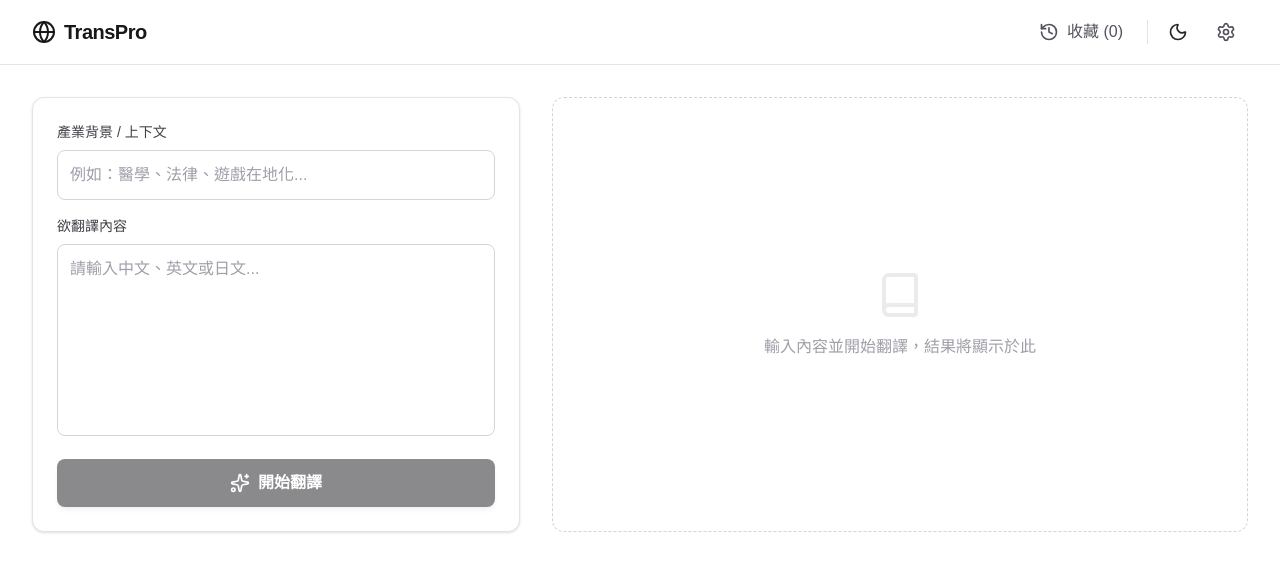
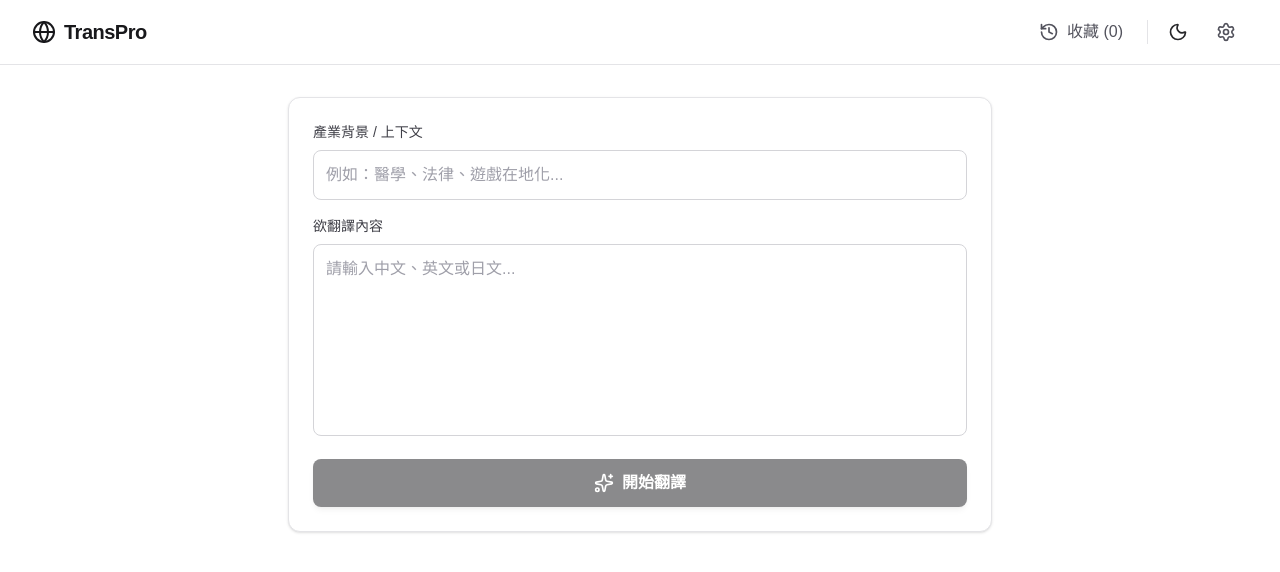
Before and after one commit to Tomalin18/TransPro, a Next.js app: page / in a window 1280 px wide. Shown: the top 572 px of the page. Built offline with nearby package versions, Linux system fonts and the light colour scheme.

Commit message:
refactor: move translation results to a bottom drawer layout

```diff
--- a/src/app/page.tsx
+++ b/src/app/page.tsx
@@ -1,7 +1,7 @@
 "use client";
 
 import { useState, useEffect } from "react";
-import { Book, Globe, Save, Sparkles, Copy, Check, Trash2, History, X, Settings } from "lucide-react";
+import { Book, Globe, Save, Sparkles, Copy, Check, Trash2, History, X, Settings, ChevronUp } from "lucide-react";
 import { translateText, TranslationData } from "@/actions/translate";
 import { ThemeToggle } from "@/components/theme-toggle";
 
@@ -22,6 +22,7 @@ export default function Home() {
   // 輸出狀態
   const [translations, setTranslations] = useState<TranslationData | null>(null);
   const [isLoading, setIsLoading] = useState(false);
+  const [showResultDrawer, setShowResultDrawer] = useState(false);
 
   // 收藏與設定狀態
   const [favorites, setFavorites] = useState<FavoriteItem[]>([]);
@@ -61,12 +62,14 @@ export default function Home() {
 
     setIsLoading(true);
     setTranslations(null);
+    setShowResultDrawer(false);
 
     try {
       const result = await translateText(apiKey, sourceText, industryContext);
 
       if (result.success && result.data) {
         setTranslations(result.data);
+        setShowResultDrawer(true); // 翻譯成功後打開抽屜
       } else {
         alert(result.error || "翻譯發生錯誤，請檢查 API Key 或網路連線");
       }
@@ -112,11 +115,11 @@ export default function Home() {
     setIndustryContext(item.context);
     setTranslations(item.result);
     setShowFavorites(false);
-    window.scrollTo({ top: 0, behavior: 'smooth' });
+    setShowResultDrawer(true); // 載入收藏後直接打開結果
   };
 
   return (
-    <div className="min-h-screen bg-white dark:bg-black text-zinc-900 dark:text-zinc-100 relative transition-colors duration-300">
+    <div className="min-h-screen bg-white dark:bg-black text-zinc-900 dark:text-zinc-100 relative transition-colors duration-300 pb-24">
       {/* Header */}
       <header className="bg-white dark:bg-zinc-900/80 backdrop-blur-md border-b border-zinc-200 dark:border-zinc-800 sticky top-0 z-10">
         <div className="max-w-7xl mx-auto px-4 sm:px-6 lg:px-8 h-16 flex items-center justify-between">
@@ -198,27 +201,27 @@ export default function Home() {
         </div>
       )}
 
-      {/* 收藏列表 Dialog */}
+      {/* 收藏列表側邊欄 (Drawer) */}
       {showFavorites && (
-        <div className="fixed inset-0 z-50 flex items-center justify-center p-4">
+        <div className="fixed inset-0 z-50 flex justify-end">
           {/* 背景遮罩 */}
           <div
-            className="absolute inset-0 bg-black/40 backdrop-blur-sm animate-in fade-in"
+            className="absolute inset-0 bg-black/40 backdrop-blur-sm"
             onClick={() => setShowFavorites(false)}
           />
 
-          {/* Dialog 內容 */}
-          <div className="bg-white dark:bg-zinc-900 border border-zinc-200 dark:border-zinc-800 rounded-2xl shadow-2xl w-full max-w-2xl max-h-[85vh] flex flex-col relative z-10 animate-in zoom-in-95 duration-200">
-            <div className="p-6 border-b border-zinc-200 dark:border-zinc-800 flex items-center justify-between">
-              <h2 className="text-xl font-bold text-zinc-900 dark:text-white flex items-center gap-2">
-                <Save className="w-6 h-6 text-zinc-900 dark:text-white" /> 我的收藏
+          {/* 側邊欄內容 */}
+          <div className="relative w-full max-w-md bg-white dark:bg-zinc-900 border-l border-zinc-200 dark:border-zinc-800 h-full shadow-2xl flex flex-col animate-in slide-in-from-right duration-300">
+            <div className="p-4 border-b border-zinc-200 dark:border-zinc-800 flex items-center justify-between bg-zinc-50 dark:bg-zinc-900/50">
+              <h2 className="text-lg font-bold text-zinc-900 dark:text-white flex items-center gap-2">
+                <Save className="w-5 h-5 text-zinc-900 dark:text-white" /> 我的收藏
               </h2>
-              <button onClick={() => setShowFavorites(false)} className="p-2 hover:bg-zinc-100 dark:hover:bg-zinc-800 rounded-full text-zinc-500 dark:text-zinc-400 transition">
+              <button onClick={() => setShowFavorites(false)} className="p-2 hover:bg-zinc-200 dark:hover:bg-zinc-800 rounded-full text-zinc-500 dark:text-zinc-400">
                 <X className="w-5 h-5" />
               </button>
             </div>
 
-            <div className="flex-1 overflow-y-auto p-6 space-y-4">
+            <div className="flex-1 overflow-y-auto p-4 space-y-4">
               {favorites.length === 0 ? (
                 <div className="text-center text-zinc-400 dark:text-zinc-600 py-10">
                   暫無收藏內容
@@ -228,21 +231,20 @@ export default function Home() {
                   <div
                     key={item.id}
                     onClick={() => handleLoadFavorite(item)}
-                    className="group bg-zinc-50 dark:bg-zinc-950 border border-zinc-200 dark:border-zinc-800 rounded-xl p-4 hover:border-zinc-400 dark:hover:border-zinc-600 hover:shadow-md transition cursor-pointer relative"
+                    className="group bg-white dark:bg-zinc-950 border border-zinc-200 dark:border-zinc-800 rounded-xl p-4 hover:border-zinc-400 dark:hover:border-zinc-600 hover:shadow-md transition cursor-pointer relative"
                   >
                     <div className="flex justify-between items-start mb-2">
-                      <span className="text-xs font-mono text-zinc-500 dark:text-zinc-400 bg-white dark:bg-zinc-900 px-2 py-1 rounded border border-zinc-200 dark:border-zinc-800">
+                      <span className="text-xs font-mono text-zinc-500 dark:text-zinc-400 bg-zinc-100 dark:bg-zinc-800 px-2 py-1 rounded">
                         {new Date(item.timestamp).toLocaleDateString()}
                       </span>
                       <button
                         onClick={(e) => handleDeleteFavorite(item.id, e)}
                         className="text-zinc-400 hover:text-red-500 p-1 rounded opacity-0 group-hover:opacity-100 transition"
-                        title="刪除收藏"
                       >
                         <Trash2 className="w-4 h-4" />
                       </button>
                     </div>
-                    <p className="font-medium text-zinc-900 dark:text-zinc-100 line-clamp-2 mb-2">{item.source}</p>
+                    <p className="font-medium text-zinc-800 dark:text-zinc-200 line-clamp-2 mb-2">{item.source}</p>
                     <p className="text-xs text-zinc-500 dark:text-zinc-400 line-clamp-1">
                        {item.context ? `[${item.context}]` : '[無背景]'} • {item.result.zh.substring(0, 20)}...
                     </p>
@@ -254,13 +256,9 @@ export default function Home() {
         </div>
       )}
 
-      <main className="max-w-7xl mx-auto px-4 sm:px-6 lg:px-8 py-8">
-        <div className="grid grid-cols-1 lg:grid-cols-12 gap-8">
-
-          {/* 左側：輸入區 (佔 5/12) */}
-          <div className="lg:col-span-5 space-y-6">
-
-            {/* 翻譯輸入 */}
+      <main className="max-w-3xl mx-auto px-4 sm:px-6 lg:px-8 py-8">
+        {/* 單欄輸入區 */}
+        <div className="space-y-6">
           <div className="bg-white dark:bg-zinc-900 p-6 rounded-xl shadow-sm border border-zinc-200 dark:border-zinc-800 h-fit">
             <div className="space-y-4">
               <div>
@@ -306,24 +304,52 @@ export default function Home() {
             </div>
           </div>
         </div>
+      </main>
 
-          {/* 右側：輸出區 (佔 7/12) */}
-          <div className="lg:col-span-7 space-y-6">
-            {!translations && !isLoading && (
-              <div className="h-full flex flex-col items-center justify-center text-zinc-400 dark:text-zinc-600 min-h-[400px] bg-white dark:bg-zinc-900 rounded-xl border border-dashed border-zinc-300 dark:border-zinc-700">
-                <Book className="w-12 h-12 mb-4 opacity-20" />
-                <p>輸入內容並開始翻譯，結果將顯示於此</p>
+      {/* 重新打開結果的浮動按鈕 (當有結果但抽屜被關閉時顯示) */}
+      {translations && !showResultDrawer && (
+        <div className="fixed bottom-8 right-8 z-40 animate-in zoom-in">
+          <button
+            onClick={() => setShowResultDrawer(true)}
+            className="flex items-center gap-2 bg-zinc-900 dark:bg-zinc-100 text-white dark:text-zinc-900 px-5 py-3 rounded-full shadow-xl hover:scale-105 transition-transform font-medium"
+          >
+            <ChevronUp className="w-5 h-5" />
+            查看結果
+          </button>
         </div>
       )}
 
-            {isLoading && (
-              <div className="h-full flex flex-col items-center justify-center text-zinc-400 dark:text-zinc-600 min-h-[400px] bg-white dark:bg-zinc-900 rounded-xl border border-dashed border-zinc-300 dark:border-zinc-700">
-                 <span className="animate-pulse">正在思考翻譯與術語解釋...</span>
+      {/* 結果抽屜 (Bottom Drawer) */}
+      {showResultDrawer && translations && (
+        <div className="fixed inset-0 z-50 flex items-end justify-center">
+          {/* 背景遮罩 */}
+          <div
+            className="absolute inset-0 bg-black/20 backdrop-blur-sm animate-in fade-in"
+            onClick={() => setShowResultDrawer(false)}
+          />
+
+          {/* Drawer 內容 */}
+          <div className="bg-white dark:bg-zinc-900 w-full max-w-4xl rounded-t-2xl shadow-2xl border-t border-zinc-200 dark:border-zinc-800 max-h-[85vh] flex flex-col relative z-10 animate-in slide-in-from-bottom duration-300">
+            {/* Drawer Handle / Header */}
+            <div className="p-4 border-b border-zinc-200 dark:border-zinc-800 flex items-center justify-between bg-zinc-50 dark:bg-zinc-900/50 rounded-t-2xl sticky top-0 z-20">
+              <h2 className="text-lg font-bold text-zinc-900 dark:text-white flex items-center gap-2">
+                <Sparkles className="w-5 h-5 text-zinc-900 dark:text-white" /> 翻譯結果
+              </h2>
+              <div className="flex items-center gap-2">
+                <button
+                  onClick={handleSaveFavorite}
+                  className="flex items-center gap-1.5 text-sm bg-zinc-900 dark:bg-zinc-100 text-white dark:text-zinc-900 px-4 py-1.5 rounded-full hover:opacity-90 transition"
+                >
+                  <Save className="w-4 h-4" /> 收藏
+                </button>
+                <button onClick={() => setShowResultDrawer(false)} className="p-2 hover:bg-zinc-200 dark:hover:bg-zinc-800 rounded-full text-zinc-500 dark:text-zinc-400">
+                  <X className="w-5 h-5" />
+                </button>
               </div>
-            )}
+            </div>
 
-            {translations && !isLoading && (
-              <>
+            {/* Drawer Body */}
+            <div className="flex-1 overflow-y-auto p-6 space-y-6">
                <UnifiedResultCard data={translations} />
 
                <div className="bg-zinc-50 dark:bg-zinc-900/50 p-6 rounded-xl border border-zinc-200 dark:border-zinc-800">
@@ -334,20 +360,10 @@ export default function Home() {
                    {translations.terms}
                  </div>
                </div>
-
-                <div className="flex justify-end pt-4">
-                  <button
-                    onClick={handleSaveFavorite}
-                    className="flex items-center gap-2 bg-zinc-900 dark:bg-zinc-100 text-white dark:text-zinc-900 px-6 py-2 rounded-full hover:bg-zinc-800 dark:hover:bg-zinc-200 transition shadow-lg active:scale-95 font-medium"
-                  >
-                    <Save className="w-4 h-4" /> 加入收藏
-                  </button>
-                </div>
-              </>
-            )}
             </div>
           </div>
-      </main>
+        </div>
+      )}
     </div>
   );
 }
```
Lines whose indentation alone changed are shown as unchanged.
